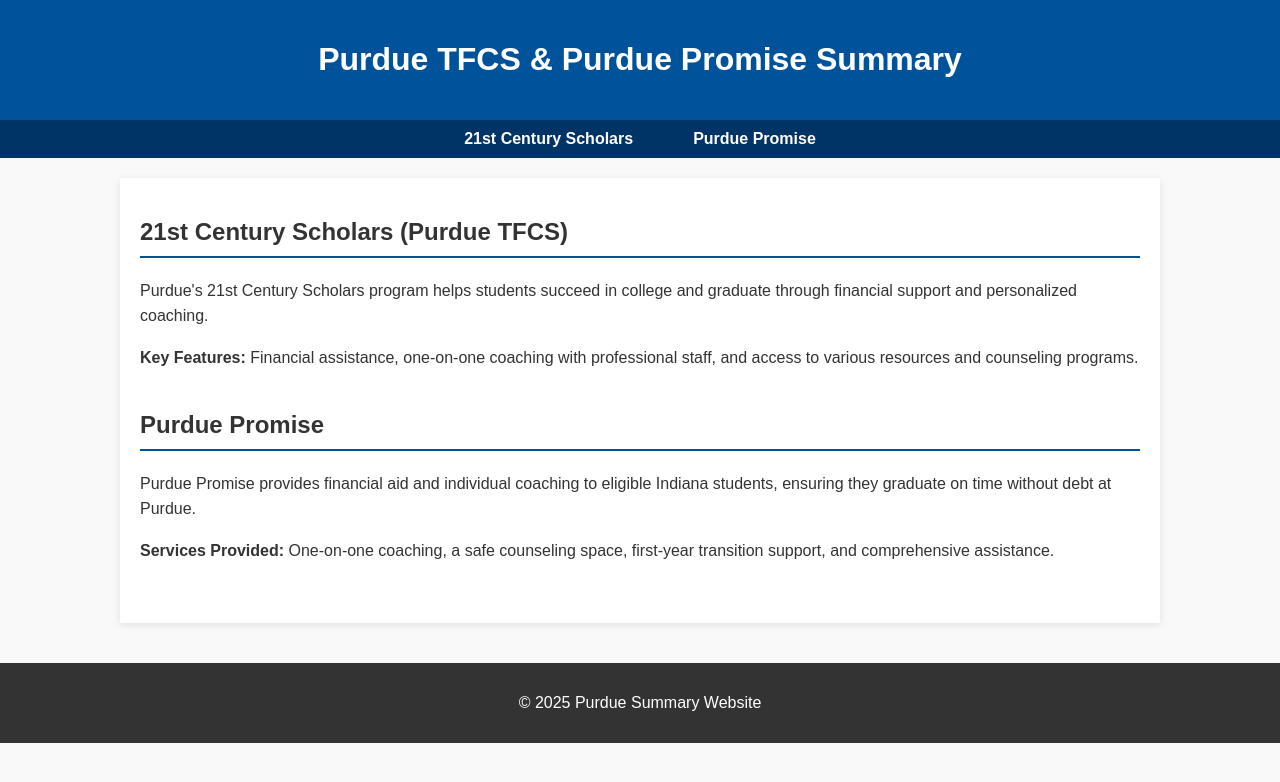
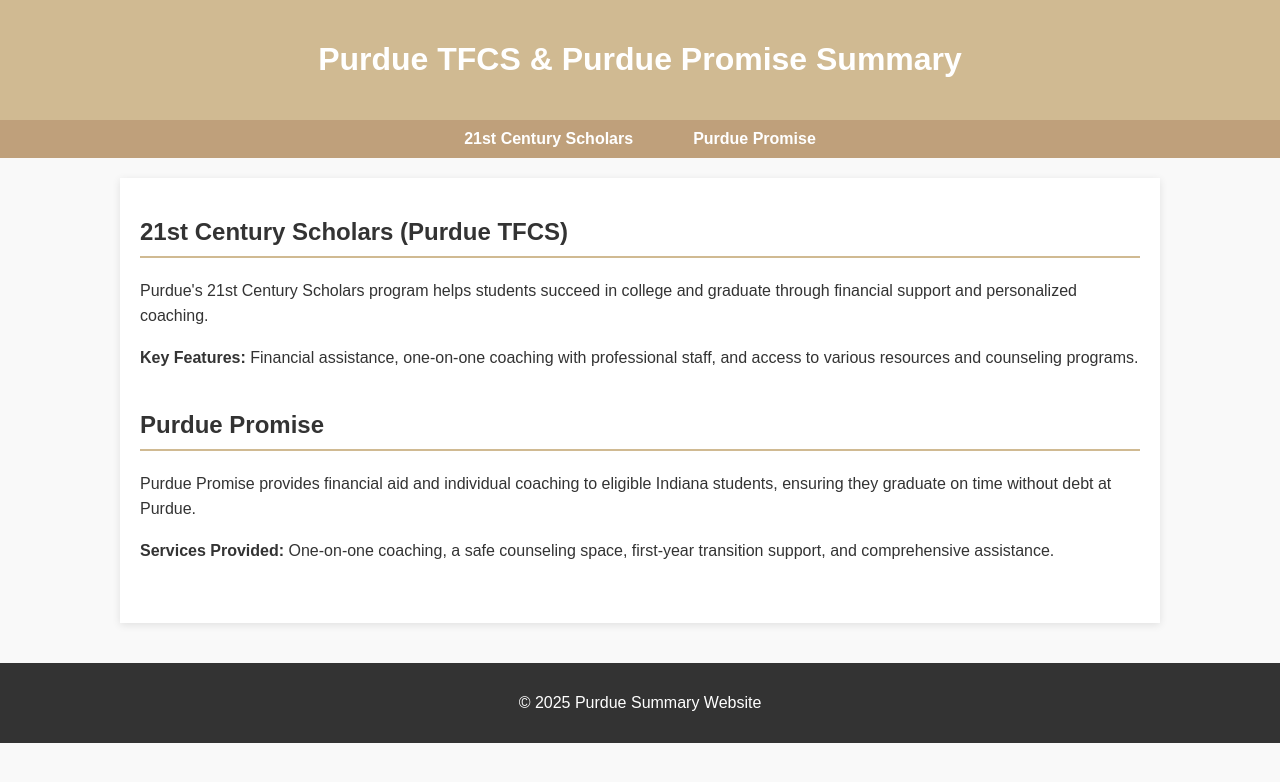
Before and after one commit to HyukgiLee/agr.io, a plain HTML site: page index.html in a window 1280 px wide. Drawn offline with Linux system fonts and the light colour scheme.

Commit message:
change color

```diff
--- a/index.html
+++ b/index.html
@@ -13,7 +13,7 @@
       color: #333;
     }
     header {
-      background: #00539B;
+      background: #D0BA92;
       color: white;
       padding: 20px;
       text-align: center;
@@ -21,7 +21,7 @@
     nav {
       display: flex;
       justify-content: center;
-      background: #003366;
+      background: #BFA07B;
     }
     nav a {
       color: white;
@@ -32,7 +32,7 @@
       transition: background 0.3s;
     }
     nav a:hover {
-      background: #002244;
+      background: #A88A66;
     }
     .container {
       max-width: 1000px;
@@ -45,7 +45,7 @@
       margin-bottom: 40px;
     }
     .section h2 {
-      border-bottom: 2px solid #00539B;
+      border-bottom: 2px solid #D0BA92;
       padding-bottom: 10px;
       margin-bottom: 20px;
     }
```
